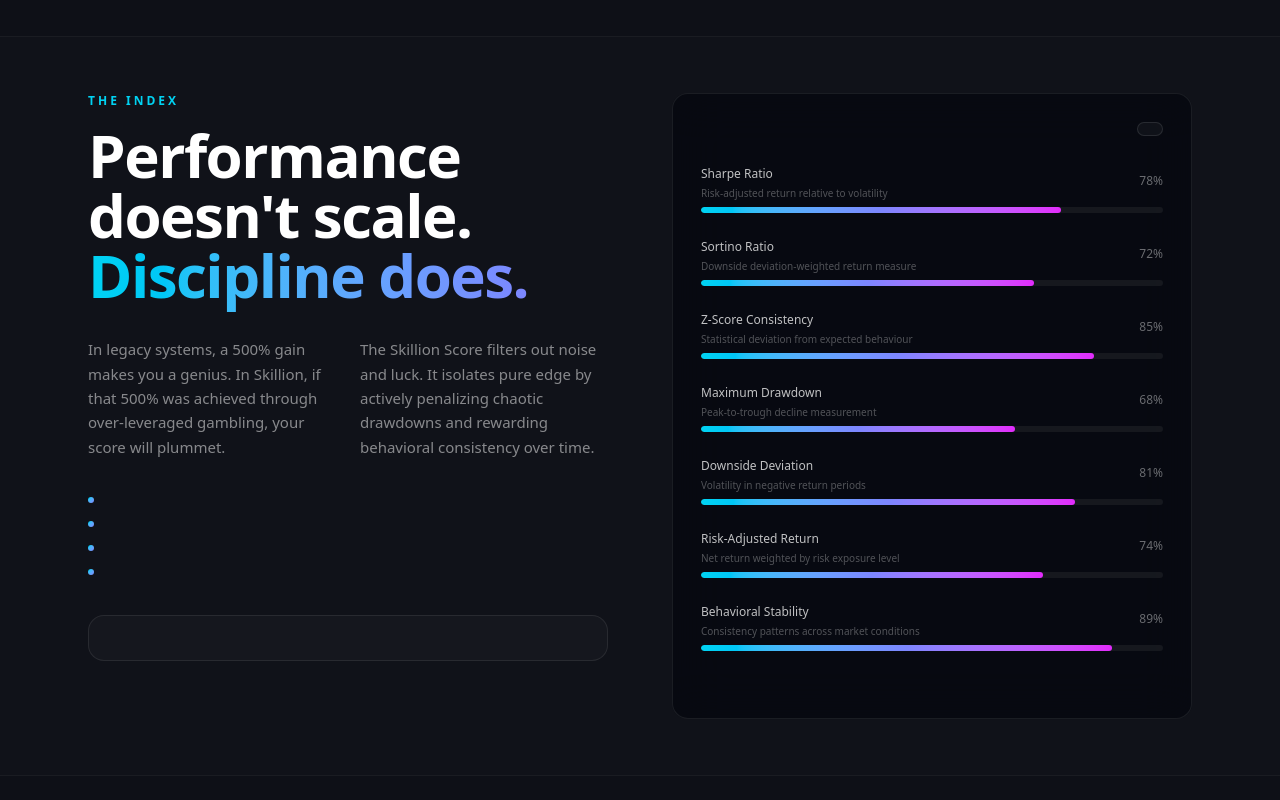
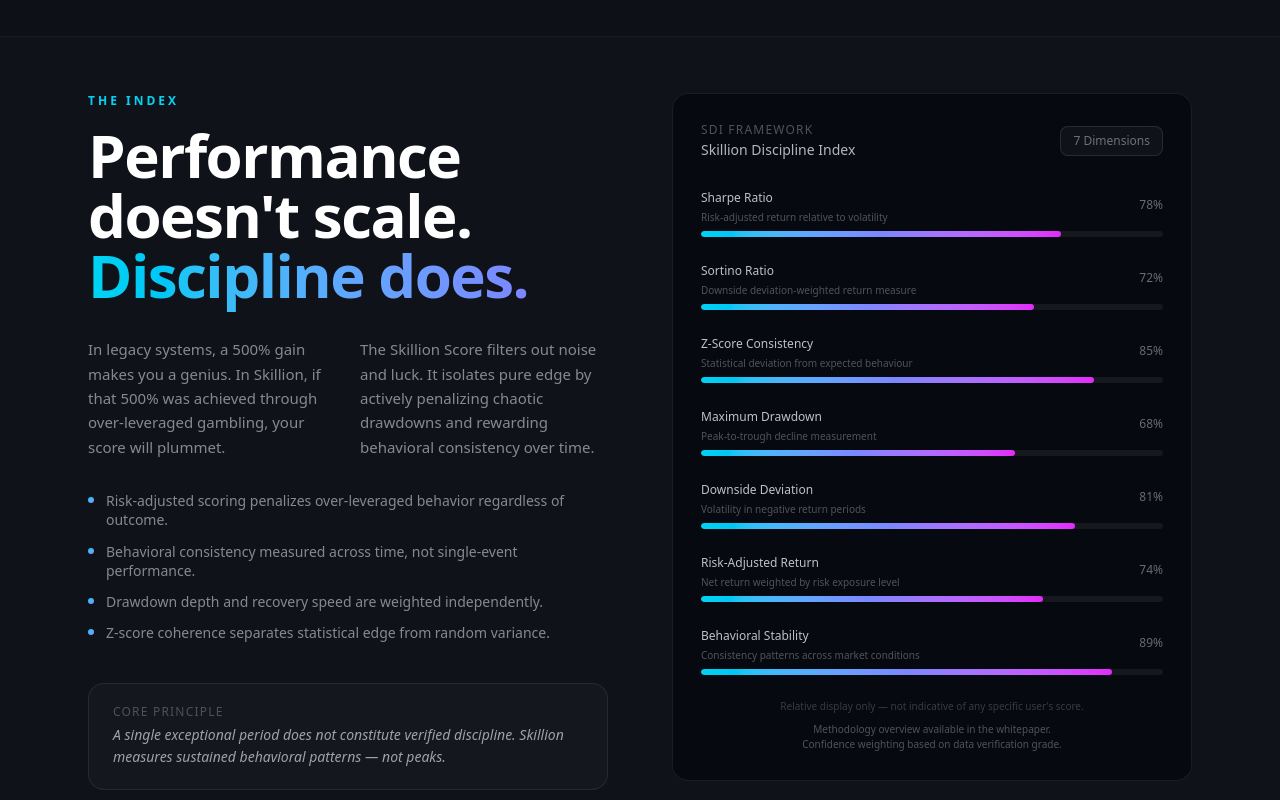
Before and after one commit to p9393/Skillion-landing, a Next.js app: page / in a window 1280 px wide. Shown: the part 2780-3580 px from the top of the page. Built offline with nearby package versions, Linux system fonts and the light colour scheme.

Commit message:
fix: key prop + hydration warning, add missing score_engine translation keys to all langs

```diff
--- a/app/components/ScoreEngineSection.tsx
+++ b/app/components/ScoreEngineSection.tsx
@@ -33,7 +33,7 @@
     return (
         <section id="score-engine" ref={ref} className="mx-auto max-w-6xl px-6 py-14">
             <div className="grid gap-16 lg:grid-cols-2 lg:items-start">
-                {/* Left — copy */}
+                {/* Left â€” copy */}
                 <div
                     className="transition-all duration-700"
                     style={{ opacity: visible ? 1 : 0, transform: visible ? "none" : "translateX(-24px)" }}
@@ -63,8 +63,8 @@
                             t("score_engine.point_2"),
                             t("score_engine.point_3"),
                             t("score_engine.point_4"),
-                        ].map((point) => (
-                            <div key={point} className="flex items-start gap-3">
+                        ].map((point, i) => (
+                            <div key={i} className="flex items-start gap-3">
                                 <div className="mt-1.5 h-1.5 w-1.5 flex-shrink-0 rounded-full bg-gradient-to-br from-cyan-400 to-indigo-400" />
                                 <span className="text-sm text-white/50 leading-snug">{point}</span>
                             </div>
@@ -80,7 +80,7 @@
                     </div>
                 </div>
 
-                {/* Right — metric bars */}
+                {/* Right â€” metric bars */}
                 <div
                     className="transition-all duration-700 delay-200"
                     style={{ opacity: visible ? 1 : 0, transform: visible ? "none" : "translateX(24px)" }}
--- a/app/layout.tsx
+++ b/app/layout.tsx
@@ -76,7 +76,7 @@
           html,body{background: #0e1017 !important; color-scheme:dark; min-height: 100vh;}
         `}} />
       </head>
-      <body className={`${geistSans.variable} ${geistMono.variable} antialiased`}>
+      <body suppressHydrationWarning className={`${geistSans.variable} ${geistMono.variable} antialiased`}>
         {/* Global UI layer — mounted above all page content */}
         <Preloader />
         <CustomCursor />
--- a/app/messages/de.json
+++ b/app/messages/de.json
@@ -90,7 +90,19 @@
         "cta": "Entdecke die Mathematik (Whitepaper)",
         "disclaimer1": "Nur relative Darstellung — kein Hinweis auf den Punktestand eines bestimmten Nutzers.",
         "disclaimer2": "Methodiküberblick im Whitepaper verfügbar.",
-        "disclaimer3": "Vertrauensgewichtung basierend auf der Datenverifizierungsstufe."
+        "disclaimer3": "Vertrauensgewichtung basierend auf der Datenverifizierungsstufe.",
+        "point_1": "Die risikoadjustierte Bewertung bestraft über-verschuldetes Verhalten unabhängig vom Ergebnis.",
+        "point_2": "Verhaltenskonsistenz wird über die Zeit gemessen, nicht bei einzelnen Ereignissen.",
+        "point_3": "Drawdown-Tiefe und Erholungsgeschwindigkeit werden unabhängig voneinander gewichtet.",
+        "point_4": "Z-Score Kohärenz trennt statistischen Vorteil von zufälliger Varianz.",
+        "core_principle_label": "Kernprinzip",
+        "core_principle_text": "Ein einziger außergewöhnlicher Zeitraum stellt keine verifizierte Disziplin dar. Skillion misst nachhaltige Verhaltensmuster — keine Höhepunkte.",
+        "sdi_framework_label": "SDI-Framework",
+        "sdi_framework_title": "Skillion Discipline Index",
+        "sdi_framework_dimensions": "7 Dimensionen",
+        "disclaimer_1": "Nur relative Darstellung — kein Hinweis auf den Punktestand eines bestimmten Nutzers.",
+        "disclaimer_2_line1": "Methodiküberblick im Whitepaper verfügbar.",
+        "disclaimer_2_line2": "Vertrauensgewichtung basierend auf der Datenverifizierungsstufe."
     },
     "aurion": {
         "title_main": "Triff Aurion.",
--- a/app/messages/en.json
+++ b/app/messages/en.json
@@ -90,7 +90,19 @@
         "cta": "Explore the Math (Whitepaper)",
         "disclaimer1": "Relative display only — not indicative of any specific user's score.",
         "disclaimer2": "Methodology overview available in the whitepaper.",
-        "disclaimer3": "Confidence weighting based on data verification grade."
+        "disclaimer3": "Confidence weighting based on data verification grade.",
+        "point_1": "Risk-adjusted scoring penalizes over-leveraged behavior regardless of outcome.",
+        "point_2": "Behavioral consistency measured across time, not single-event performance.",
+        "point_3": "Drawdown depth and recovery speed are weighted independently.",
+        "point_4": "Z-score coherence separates statistical edge from random variance.",
+        "core_principle_label": "Core Principle",
+        "core_principle_text": "A single exceptional period does not constitute verified discipline. Skillion measures sustained behavioral patterns — not peaks.",
+        "sdi_framework_label": "SDI Framework",
+        "sdi_framework_title": "Skillion Discipline Index",
+        "sdi_framework_dimensions": "7 Dimensions",
+        "disclaimer_1": "Relative display only — not indicative of any specific user's score.",
+        "disclaimer_2_line1": "Methodology overview available in the whitepaper.",
+        "disclaimer_2_line2": "Confidence weighting based on data verification grade."
     },
     "aurion": {
         "title_main": "Meet Aurion.",
--- a/app/messages/es.json
+++ b/app/messages/es.json
@@ -90,7 +90,19 @@
         "cta": "Explora la Matemática (Whitepaper)",
         "disclaimer1": "Visualización relativa — no indicativa del puntaje de ningún usuario específico.",
         "disclaimer2": "Visión general de la metodología disponible en el whitepaper.",
-        "disclaimer3": "Ponderación de confianza basada en el grado de verificación de datos."
+        "disclaimer3": "Ponderación de confianza basada en el grado de verificación de datos.",
+        "point_1": "La puntuación risk-adjusted penaliza el comportamiento sobre-apalancado independientemente del resultado.",
+        "point_2": "La consistencia conductual se mide a lo largo del tiempo, no en eventos individuales.",
+        "point_3": "La profundidad del drawdown y la velocidad de recuperación se ponderan independientemente.",
+        "point_4": "La coherencia Z-score separa la ventaja estadística de la varianza aleatoria.",
+        "core_principle_label": "Principio Central",
+        "core_principle_text": "Un único período excepcional no constituye disciplina verificada. Skillion mide patrones de comportamiento sostenidos — no picos.",
+        "sdi_framework_label": "Marco SDI",
+        "sdi_framework_title": "Skillion Discipline Index",
+        "sdi_framework_dimensions": "7 Dimensiones",
+        "disclaimer_1": "Visualización relativa — no indicativa del puntaje de ningún usuario específico.",
+        "disclaimer_2_line1": "Visión general de la metodología disponible en el whitepaper.",
+        "disclaimer_2_line2": "Ponderación de confianza basada en el grado de verificación de datos."
     },
     "aurion": {
         "title_main": "Conoce a Aurion.",
--- a/app/messages/fr.json
+++ b/app/messages/fr.json
@@ -90,7 +90,19 @@
         "cta": "Explorer les Mathématiques (Whitepaper)",
         "disclaimer1": "Affichage relatif uniquement — non indicatif du score d'un utilisateur spécifique.",
         "disclaimer2": "Aperçu de la méthodologie disponible dans le whitepaper.",
-        "disclaimer3": "Pondération de confiance basée sur le degré de vérification des données."
+        "disclaimer3": "Pondération de confiance basée sur le degré de vérification des données.",
+        "point_1": "La notation ajustée au risque pénalise les comportements sur-endettés indépendamment du résultat.",
+        "point_2": "La cohérence comportementale est mesurée dans le temps, pas sur des événements uniques.",
+        "point_3": "La profondeur du drawdown et la vitesse de récupération sont pondérées indépendamment.",
+        "point_4": "La cohérence Z-score sépare l'avantage statistique de la variance aléatoire.",
+        "core_principle_label": "Principe Fondamental",
+        "core_principle_text": "Une seule période exceptionnelle ne constitue pas une discipline vérifiée. Skillion mesure des schémas comportementaux durables — pas des pics.",
+        "sdi_framework_label": "Cadre SDI",
+        "sdi_framework_title": "Skillion Discipline Index",
+        "sdi_framework_dimensions": "7 Dimensions",
+        "disclaimer_1": "Affichage relatif uniquement — non indicatif du score d'un utilisateur spécifique.",
+        "disclaimer_2_line1": "Aperçu de la méthodologie disponible dans le whitepaper.",
+        "disclaimer_2_line2": "Pondération de confiance basée sur le degré de vérification des données."
     },
     "aurion": {
         "title_main": "Voici Aurion.",
--- a/app/messages/it.json
+++ b/app/messages/it.json
@@ -90,7 +90,19 @@
         "cta": "Esplora la Matematica (Whitepaper)",
         "disclaimer1": "Visualizzazione relativa — non indicativa del punteggio di un utente specifico.",
         "disclaimer2": "Panoramica della metodologia disponibile nel whitepaper.",
-        "disclaimer3": "Ponderazione di confidenza basata sul grado di verifica dei dati."
+        "disclaimer3": "Ponderazione di confidenza basata sul grado di verifica dei dati.",
+        "point_1": "Il punteggio risk-adjusted penalizza il comportamento over-leveraged indipendentemente dal risultato.",
+        "point_2": "La coerenza comportamentale è misurata nel tempo, non in eventi singoli.",
+        "point_3": "La profondità del drawdown e la velocità di recupero sono ponderati indipendentemente.",
+        "point_4": "La coerenza Z-score separa il vantaggio statistico dalla varianza casuale.",
+        "core_principle_label": "Principio Fondamentale",
+        "core_principle_text": "Un singolo periodo eccezionale non costituisce disciplina verificata. Skillion misura pattern comportamentali sostenuti — non picchi.",
+        "sdi_framework_label": "Framework SDI",
+        "sdi_framework_title": "Skillion Discipline Index",
+        "sdi_framework_dimensions": "7 Dimensioni",
+        "disclaimer_1": "Visualizzazione relativa — non indicativa del punteggio di un utente specifico.",
+        "disclaimer_2_line1": "Panoramica della metodologia disponibile nel whitepaper.",
+        "disclaimer_2_line2": "Ponderazione di confidenza basata sul grado di verifica dei dati."
     },
     "aurion": {
         "title_main": "Incontra Aurion.",
```
